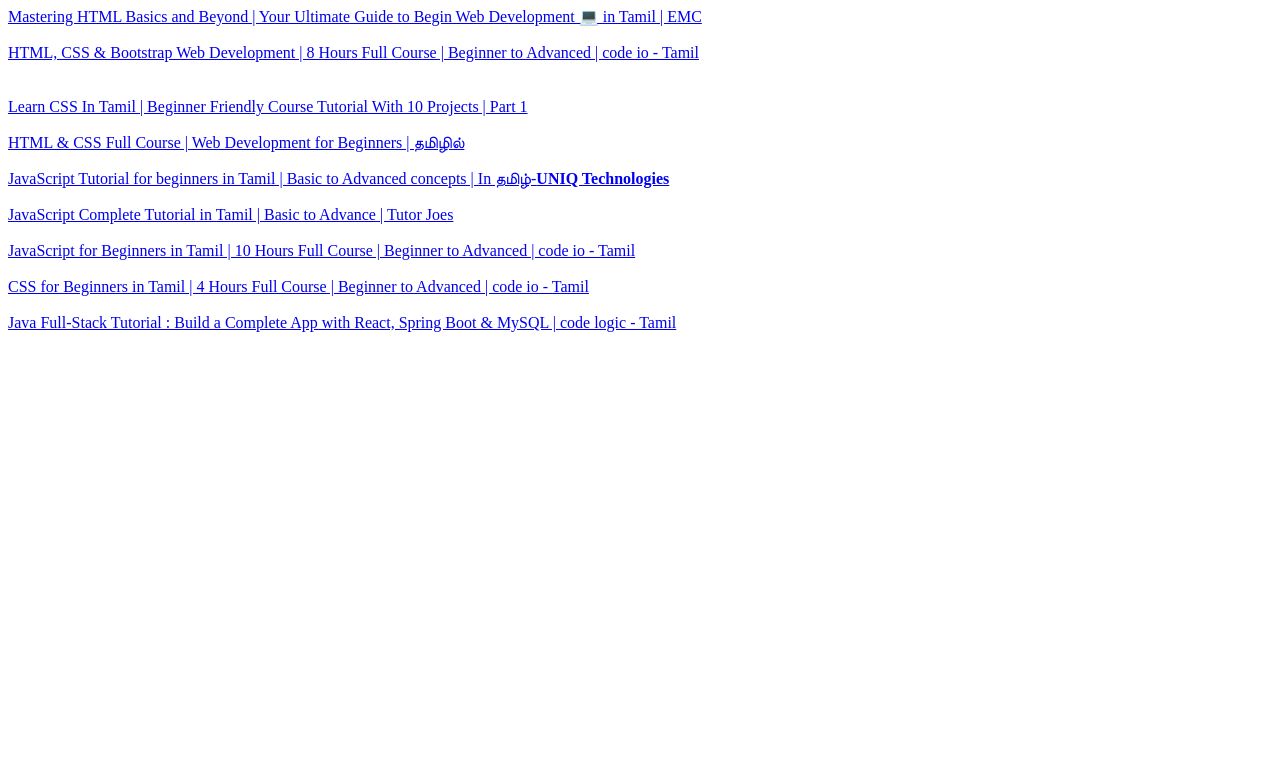
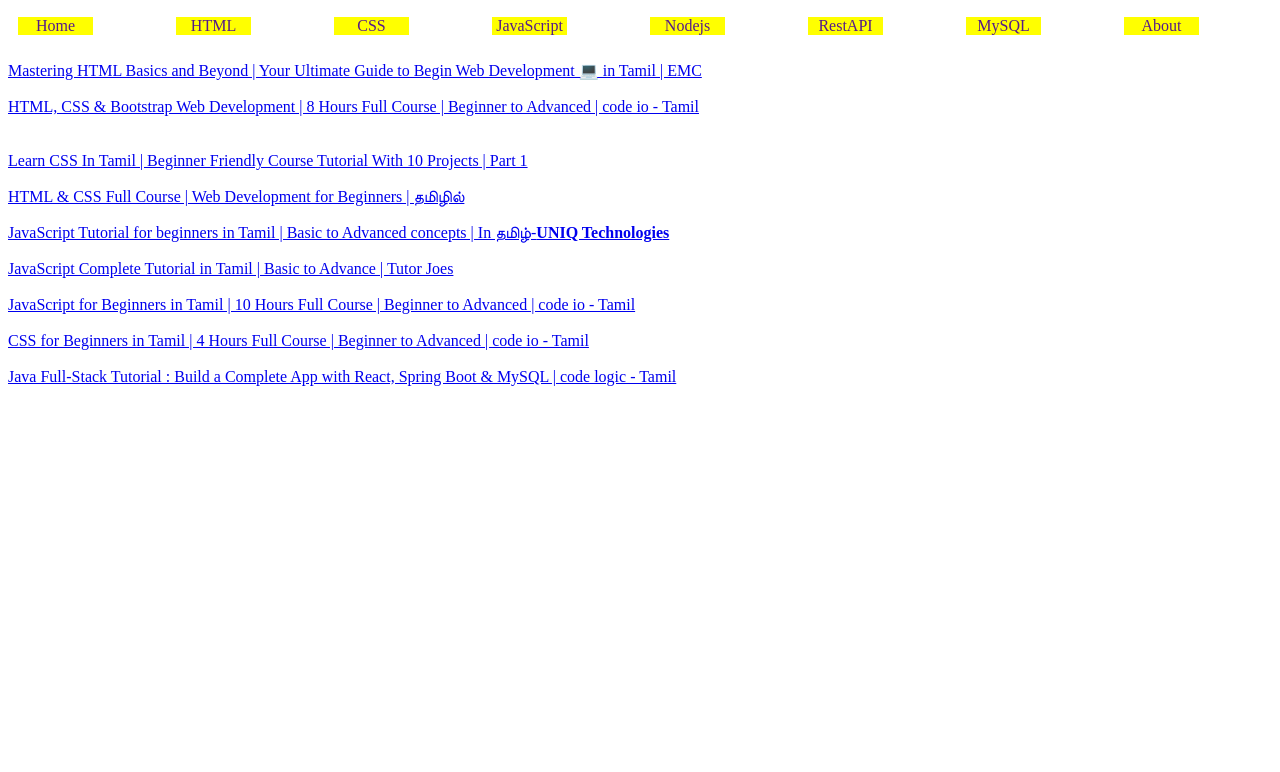
Before and after one commit to jmpiyas/Tutorial-Pointer, a plain HTML site: page index.html in a window 1280 px wide. Shown: the part 73-845 px from the top of the page. Before the commit the page ends 800 px from the top, so only its background shows below. Drawn offline with Linux system fonts and the light colour scheme.

Commit message:
menu modified

```diff
--- a/index.html
+++ b/index.html
@@ -9,6 +9,17 @@
 </head>
 <body>
     <h1 class="hd" >Tamil Tutorials Pointer</h1>
+    <ul class="menu">
+      <li><a href="">Home</a></li>
+      <li><a href="">HTML</a></li>
+      <li><a href="">CSS</a></li>
+      <li><a href="">JavaScript</a></li>
+      <li><a href="">Nodejs</a></li>
+      <li><a href="">RestAPI</a></li>
+      <li><a href="">MySQL</a></li>
+      <li><a href="">About</a></li>
+
+    </ul>
     <a href="https://www.youtube.com/watch?v=FYErehuSuuw&t=17s">Mastering HTML Basics and Beyond | Your Ultimate Guide to Begin Web Development 💻 in Tamil | EMC</a> <br>
     <br>
     <a href="https://www.youtube.com/watch?v=SkoGKN8YknY">HTML, CSS & Bootstrap Web Development | 8 Hours Full Course | Beginner to Advanced | code io - Tamil</a><br>
--- a/style.css
+++ b/style.css
@@ -5,3 +5,23 @@
     background-color: rgb(233, 233, 240);
     text-align: center;
 }
+.menu{
+    display: flex;
+    text-decoration: none;
+
+}
+li{
+    padding: 10px;
+    width: 150px;
+    list-style: none;
+    text-decoration: none;
+    align-self: center;
+}
+.menu li a{
+    display: block;
+    text-decoration: none;
+    background-color: #ffff00;
+    width: 75px;
+    text-align: center;
+
+}
```
